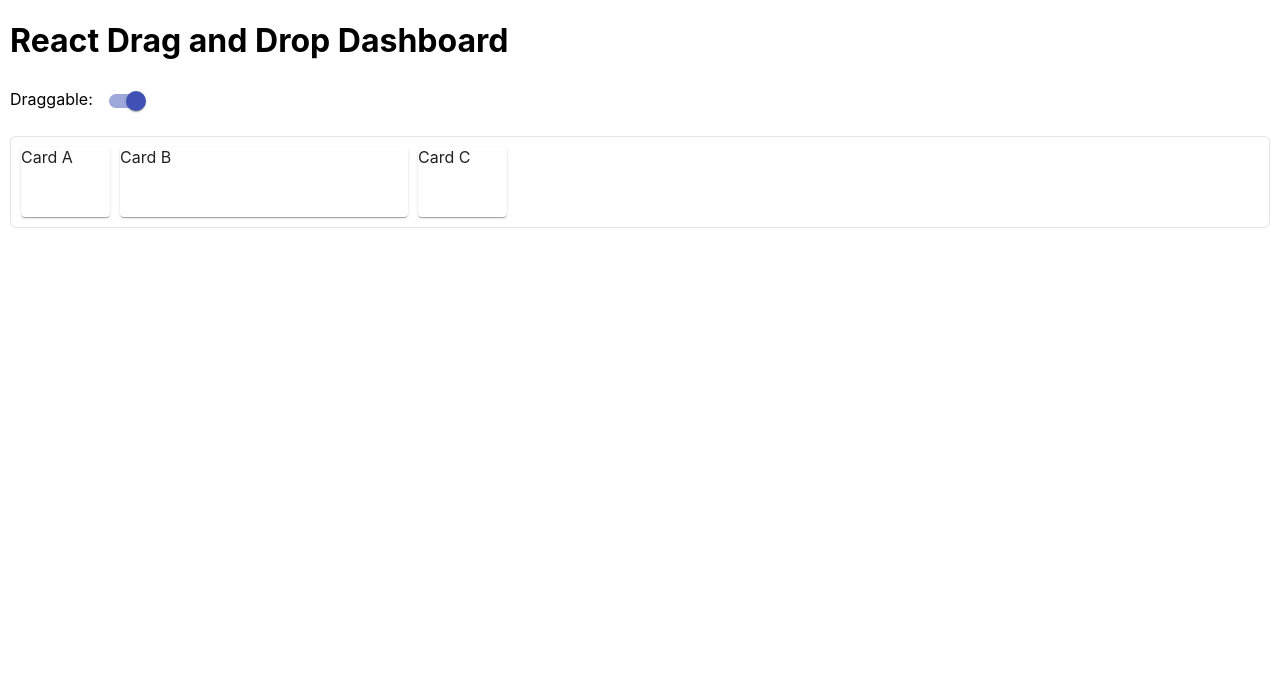
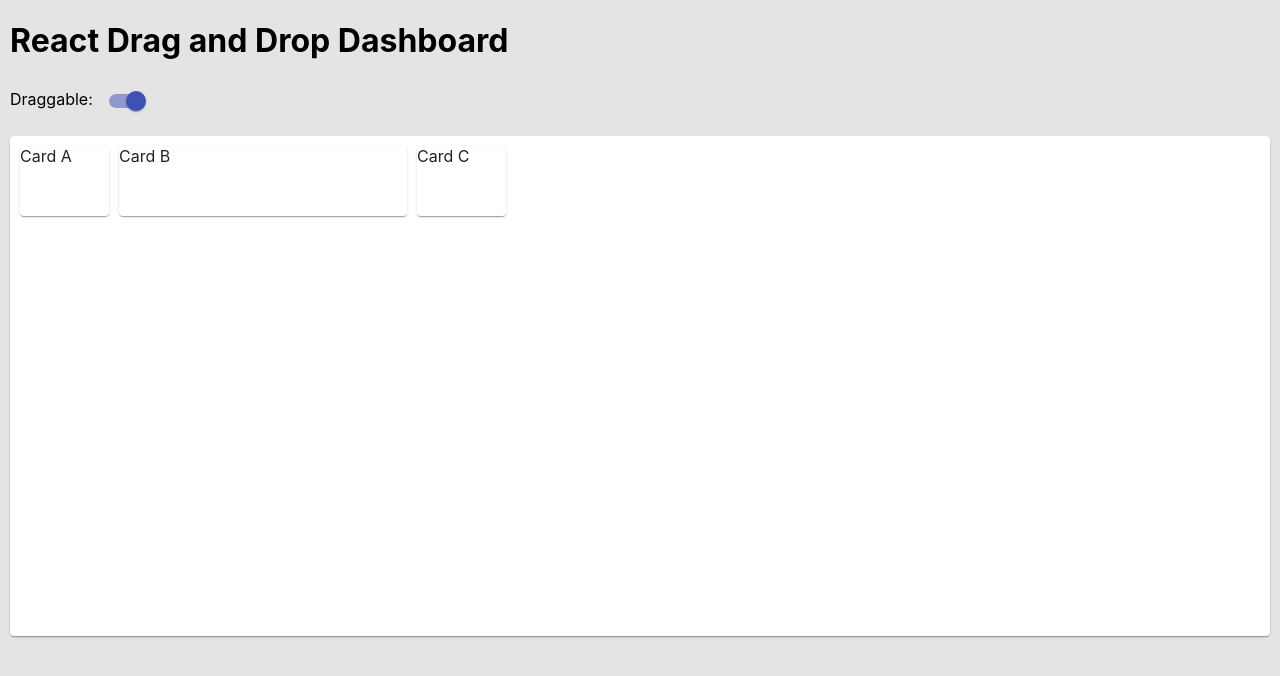
Before and after one commit to AnnikaChauhan/react-dnd-dashboard, a React (Create React App) app: page / in a window 1280 px wide. Shown: the top 676 px of the page. Built offline with nearby package versions, Linux system fonts and the light colour scheme.

Commit message:
style changes

```diff
--- a/src/App.js
+++ b/src/App.js
@@ -1,7 +1,6 @@
 import React, { useState } from "react";
 import GridLayout from "react-grid-layout";
-import Card from "@material-ui/core/Card";
-import Switch from "@material-ui/core/Switch";
+import { Card, Switch, Paper } from "@material-ui/core";
 
 const App = () => {
   const [draggable, setDraggable] = useState(true);
@@ -31,11 +30,8 @@ const App = () => {
           />
         </p>
       </div>
+      <Paper style={{ height: "500px" }}>
         <GridLayout
-        style={{
-          border: "1px solid #e4e4e4",
-          borderRadius: "6px",
-        }}
           layout={layout}
           cols={12}
           rowHeight={30}
@@ -50,6 +46,7 @@ const App = () => {
           <Card key="b">Card B</Card>
           <Card key="c">Card C</Card>
         </GridLayout>
+      </Paper>
     </div>
   );
 };
--- a/src/index.css
+++ b/src/index.css
@@ -1,13 +1,14 @@
 body {
   margin: 0;
-  font-family: -apple-system, BlinkMacSystemFont, 'Segoe UI', 'Roboto', 'Oxygen',
-    'Ubuntu', 'Cantarell', 'Fira Sans', 'Droid Sans', 'Helvetica Neue',
+  font-family: -apple-system, BlinkMacSystemFont, "Segoe UI", "Roboto", "Oxygen",
+    "Ubuntu", "Cantarell", "Fira Sans", "Droid Sans", "Helvetica Neue",
     sans-serif;
   -webkit-font-smoothing: antialiased;
   -moz-osx-font-smoothing: grayscale;
+  background-color: #e4e4e4;
 }
 
 code {
-  font-family: source-code-pro, Menlo, Monaco, Consolas, 'Courier New',
+  font-family: source-code-pro, Menlo, Monaco, Consolas, "Courier New",
     monospace;
 }
```
Also changed, not shown: 1 other file (tests, documents, lock files or other folders). Lines whose indentation alone changed are shown as unchanged.
